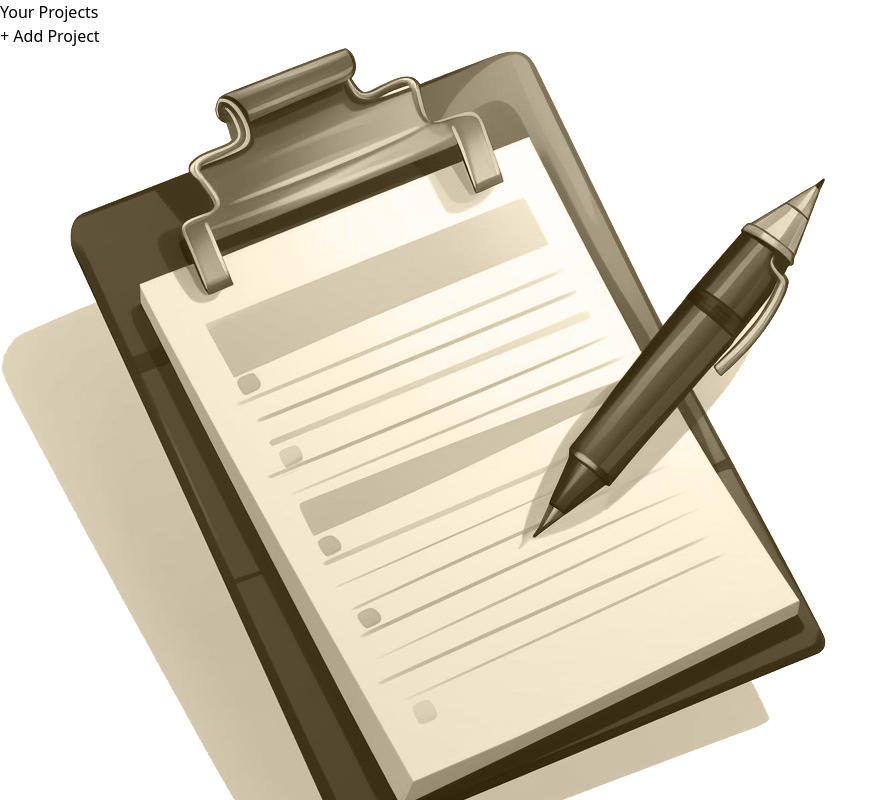
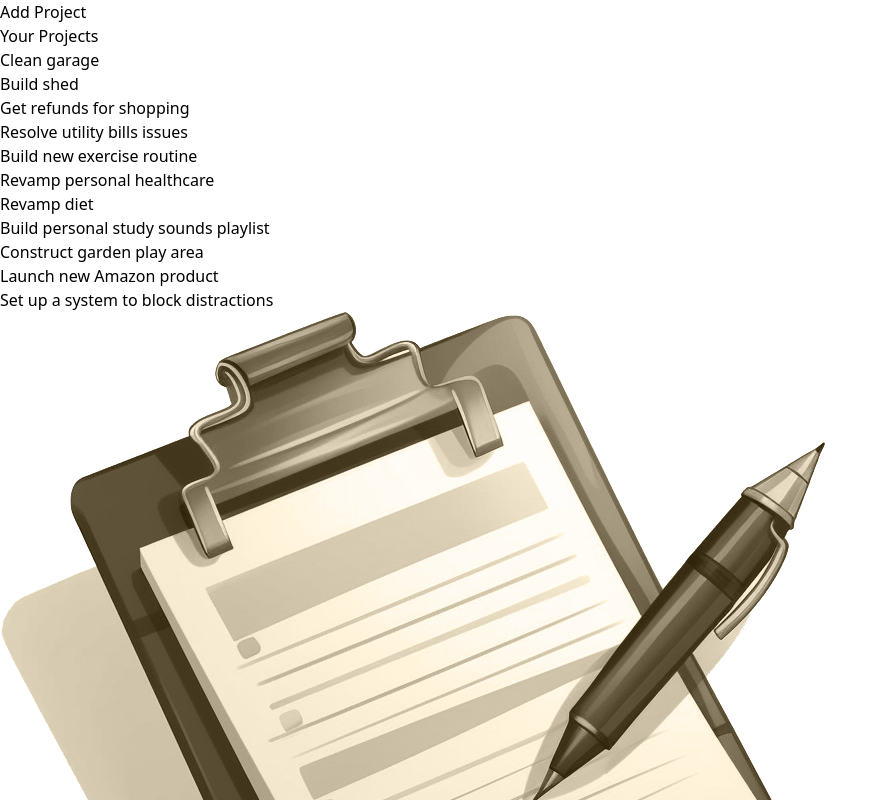
Before and after one commit to MH-Rashid/Project-manager-app, a React (Vite) app: page / in a window 1280 px wide. Shown: the top 800 px of the page, without its empty margins (0-889 px from the left). Built offline with nearby package versions, Linux system fonts and the light colour scheme.

Commit message:
added example projects; fixed styling

```diff
--- a/src/App.jsx
+++ b/src/App.jsx
@@ -1,13 +1,16 @@
 import React, { useState } from "react";
 
-import Sidebar from "./components/Sidebar/SidebarCmp";
+import Sidebar from "./components/Sidebar";
 import Fallback from "./components/mainWindow/Fallback";
 import InputForm from "./components/mainWindow/InputForm";
 import ProjectDetails from "./components/mainWindow/ProjectDetails";
 
+import dummyProjects from './projects.json';
+import dummyTasks from './tasks.json'
+
 function App() {
-  const [projects, setProjects] = useState([]);
-  const [tasks, setTasks] = useState([]);
+  const [projects, setProjects] = useState(dummyProjects);
+  const [tasks, setTasks] = useState(dummyTasks);
   const [formDisplay, setFormDisplay] = useState(false);
   const [selectedProjectId, setSelectedProjectId] = useState(false);
 
@@ -82,7 +85,7 @@ function App() {
   }
 
   return (
-    <main className="my-8 h-screen flex gap-8">
+    <main className="h-screen flex align-top gap-8">
       <Sidebar
         projects={projects}
         selectedProjectId={selectedProjectId}
--- a/src/components/Sidebar/SidebarCmp.jsx
+++ b/src/components/Sidebar.jsx
@@ -1,5 +1,5 @@
 import ProjectsList from "./ProjectsList";
-import Button from "../Button";
+import Button from "./Button";
 
 export default function Sidebar({
   projects,
@@ -8,13 +8,13 @@ export default function Sidebar({
   selectedProjectId
 }) {
   return (
-    <aside className="w-1/3 rounded-r-xl bg-stone-900 px-8 py-16 text-stone-50 md:w-72">
+    <aside className="rounded-r-xl bg-stone-900 px-8 py-16 text-stone-50 md:w-[22rem]">
+      <Button onClick={onCreateProject} >
+        Add Project
+      </Button>
       <h2 className="mb-8 font-bold uppercase text-stone-200 md:text-xl">
         Your Projects
       </h2>
-      <Button onClick={onCreateProject} >
-        + Add Project
-      </Button>
       <ProjectsList items={projects} onLiftProject={onDisplayProject} selectedProjectId={selectedProjectId} />
     </aside>
   );
--- a/src/components/mainWindow/InputForm.jsx
+++ b/src/components/mainWindow/InputForm.jsx
@@ -38,22 +38,9 @@ export default function InputForm({ onCancel, onAddProject }) {
   return (
     <>
       <ErrorModal ref={dialog} />
-      <form onSubmit={handleSubmit} className="mt-16 w-[35rem]">
-        <div className="my-4 flex items-center justify-end gap-4">
-          <button
-            className="text-stone-800 hover:font-semibold hover:text-stone-950"
-            onClick={onCancel}
-          >
-            Cancel
-          </button>
-          <button
-            className="rounded-md bg-stone-800 px-6 py-2 text-stone-50 hover:bg-stone-950"
-            type="submit"
-          >
-            Save
-          </button>
-        </div>
+      <form onSubmit={handleSubmit} className="mt-32 mx-auto w-[45rem]">
         <div>
+          <h1 className="text-xl font-normal uppercase mb-8 text-stone-500">New Project</h1>
           <p className="flex flex-col gap-1 my-4">
             <label className="text-base font-bold uppercase text-stone-500">
               Title
@@ -85,6 +72,20 @@ export default function InputForm({ onCancel, onAddProject }) {
             />
           </p>
         </div>
+        <div className="mt-8 flex items-center justify-end gap-4">
+          <button
+            className="text-stone-800 hover:font-semibold hover:text-stone-950"
+            onClick={onCancel}
+          >
+            Cancel
+          </button>
+          <button
+            className="rounded-md bg-stone-800 px-6 py-2 text-stone-50 hover:bg-stone-950"
+            type="submit"
+          >
+            Save
+          </button>
+        </div>
       </form>
     </>
   );
--- a/src/components/mainWindow/ProjectDetails.jsx
+++ b/src/components/mainWindow/ProjectDetails.jsx
@@ -29,7 +29,7 @@ export default function ProjectDetails({
   };
 
   return (
-    <div className="mt-16 w-[35rem]">
+    <div className="mt-32 mx-auto w-[45rem]">
       <header className="mb-4 border-b-2 border-stone-300 pb-4">
         <div className="flex items-center justify-between">
           <h1 className="mb-2 text-3xl font-bold text-stone-600">
--- /dev/null
+++ b/src/projects.json
@@ -0,0 +1,68 @@
+[
+  {
+    "id": "p1",
+    "title": "Clean garage",
+    "description": "Tidy away all clutter and open up walking spaces",
+    "dueDate": "07/12/2024"
+  },
+  {
+    "id": "p2",
+    "title": "Build shed",
+    "description": "Small rectangular structure for garden storage",
+    "dueDate": "08/12/2024"
+  },
+  {
+    "id": "p3",
+    "title": "Get refunds for shopping",
+    "description": "For items ordered online",
+    "dueDate": "09/12/2024"
+  },
+  {
+    "id": "p4",
+    "title": "Resolve utility bills issues",
+    "description": "British Gas have taken more than they should have over 2 months' bills",
+    "dueDate": "10/12/2024"
+  },
+  {
+    "id": "p5",
+    "title": "Build new exercise routine",
+    "description": "Begin with dream physique goals in mind and reverse engineer the goal",
+    "dueDate": "11/12/2024"
+  },
+  {
+    "id": "p6",
+    "title": "Revamp personal healthcare",
+    "description": "Find new medical practise and get all current health concerns in the pipeline",
+    "dueDate": "12/12/2024"
+  },
+  {
+    "id": "p7",
+    "title": "Revamp diet",
+    "description": "Eliminate processed foods and substitute with wholesome foods",
+    "dueDate": "01/12/2025"
+  },
+  {
+    "id": "p8",
+    "title": "Build personal study sounds playlist",
+    "description": "A collection of the best sounds to aid deep focus",
+    "dueDate": "02/12/2025"
+  },
+  {
+    "id": "p9",
+    "title": "Construct garden play area",
+    "description": "Our own personal park for the kids to play in",
+    "dueDate": "03/12/2025"
+  },
+  {
+    "id": "p10",
+    "title": "Launch new Amazon product",
+    "description": "Find the most trending products this month, build ideas and launch product",
+    "dueDate": "04/12/2025"
+  },
+  {
+    "id": "p11",
+    "title": "Set up a system to block distractions",
+    "description": "Should work on mobile and desktop. Include schedule for restrictions",
+    "dueDate": "05/12/2025"
+  }
+]
--- /dev/null
+++ b/src/tasks.json
@@ -0,0 +1,192 @@
+[
+  {
+    "title": "Dispose of rubbish",
+    "id": "t1",
+    "projectId": "p1"
+  },
+  {
+    "title": "Tidy away items to keep",
+    "id": "t2",
+    "projectId": "p1"
+  },
+  {
+    "title": "Develop plans",
+    "id": "t3",
+    "projectId": "p2"
+  },
+  {
+    "title": "Gather materials",
+    "id": "t4",
+    "projectId": "p2"
+  },
+  {
+    "title": "Construct",
+    "id": "t5",
+    "projectId": "p2"
+  },
+  {
+    "title": "Prepare for use",
+    "id": "t6",
+    "projectId": "p2"
+  },
+  {
+    "title": "Amazon refunds",
+    "id": "t7",
+    "projectId": "p3"
+  },
+  {
+    "title": "Ebay refunds",
+    "id": "t8",
+    "projectId": "p3"
+  },
+  {
+    "title": "AliExpress refunds",
+    "id": "t9",
+    "projectId": "p3"
+  },
+  {
+    "title": "Call up British Gas and set up case",
+    "id": "t10",
+    "projectId": "p4"
+  },
+  {
+    "title": "Follow up",
+    "id": "t11",
+    "projectId": "p4"
+  },
+  {
+    "title": "Resolve the issue",
+    "id": "t12",
+    "projectId": "p4"
+  },
+  {
+    "title": "Identify personal fitness goals",
+    "id": "t13",
+    "projectId": "p5"
+  },
+  {
+    "title": "Assess current progress",
+    "id": "t14",
+    "projectId": "p5"
+  },
+  {
+    "title": "Research to put together a new routine",
+    "id": "t15",
+    "projectId": "p5"
+  },
+  {
+    "title": "Set up routine and system",
+    "id": "t16",
+    "projectId": "p5"
+  },
+  {
+    "title": "Find new medical practise and register",
+    "id": "t17",
+    "projectId": "p6"
+  },
+  {
+    "title": "Make a list of personal health concerns",
+    "id": "t18",
+    "projectId": "p6"
+  },
+  {
+    "title": "Have consultation with GP and get prescriptions",
+    "id": "t19",
+    "projectId": "p6"
+  },
+  {
+    "title": "Get medicines",
+    "id": "t20",
+    "projectId": "p6"
+  },
+  {
+    "title": "Identify processed foods in current diet",
+    "id": "t21",
+    "projectId": "p7"
+  },
+  {
+    "title": "Find natural substitutes",
+    "id": "t22",
+    "projectId": "p7"
+  },
+  {
+    "title": "Build new weekly meal plan",
+    "id": "t23",
+    "projectId": "p7"
+  },
+  {
+    "title": "Buy items and prepare 1 week's meals",
+    "id": "t24",
+    "projectId": "p7"
+  },
+  {
+    "title": "Find 10 solid tracks",
+    "id": "t25",
+    "projectId": "p8"
+  },
+  {
+    "title": "Set up bookmarks folder and add",
+    "id": "t26",
+    "projectId": "p8"
+  },
+  {
+    "title": "Develop plans",
+    "id": "t27",
+    "projectId": "p9"
+  },
+  {
+    "title": "Gather materials",
+    "id": "t28",
+    "projectId": "p9"
+  },
+  {
+    "title": "Construct using plans",
+    "id": "t29",
+    "projectId": "p9"
+  },
+  {
+    "title": "Prepare for use",
+    "id": "t30",
+    "projectId": "p9"
+  },
+  {
+    "title": "Conduct market research",
+    "id": "t31",
+    "projectId": "p10"
+  },
+  {
+    "title": "Develop product design",
+    "id": "t32",
+    "projectId": "p10"
+  },
+  {
+    "title": "Build prototype",
+    "id": "t33",
+    "projectId": "p10"
+  },
+  {
+    "title": "Outsource manufacturing",
+    "id": "t34",
+    "projectId": "p10"
+  },
+  {
+    "title": "Launch and market",
+    "id": "t35",
+    "projectId": "p10"
+  },
+  {
+    "title": "Set up blocking apps on laptop",
+    "id": "t36",
+    "projectId": "p11"
+  },
+  {
+    "title": "Set up blocking apps on mobile",
+    "id": "t37",
+    "projectId": "p11"
+  },
+  {
+    "title": "Enforce schedule for restricted apps",
+    "id": "t38",
+    "projectId": "p11"
+  }
+]
--- a/vite.config.js
+++ b/vite.config.js
@@ -2,15 +2,11 @@ import { defineConfig } from 'vite'
 import react from '@vitejs/plugin-react'
 
 // https://vitejs.dev/config/
-export default defineConfig(({ command }) => {
+export default defineConfig(() => {
   const config = {
     plugins: [react()],
     base: '/Todo-app/',
   }
 
-  // if (command !== 'serve') {
-  //   config.base = '/Todo-app/'
-  // }
-
   return config
 })
```
Also changed, not shown: src/components/ProjectsList.jsx (renamed from src/components/Sidebar/ProjectsList.jsx).
